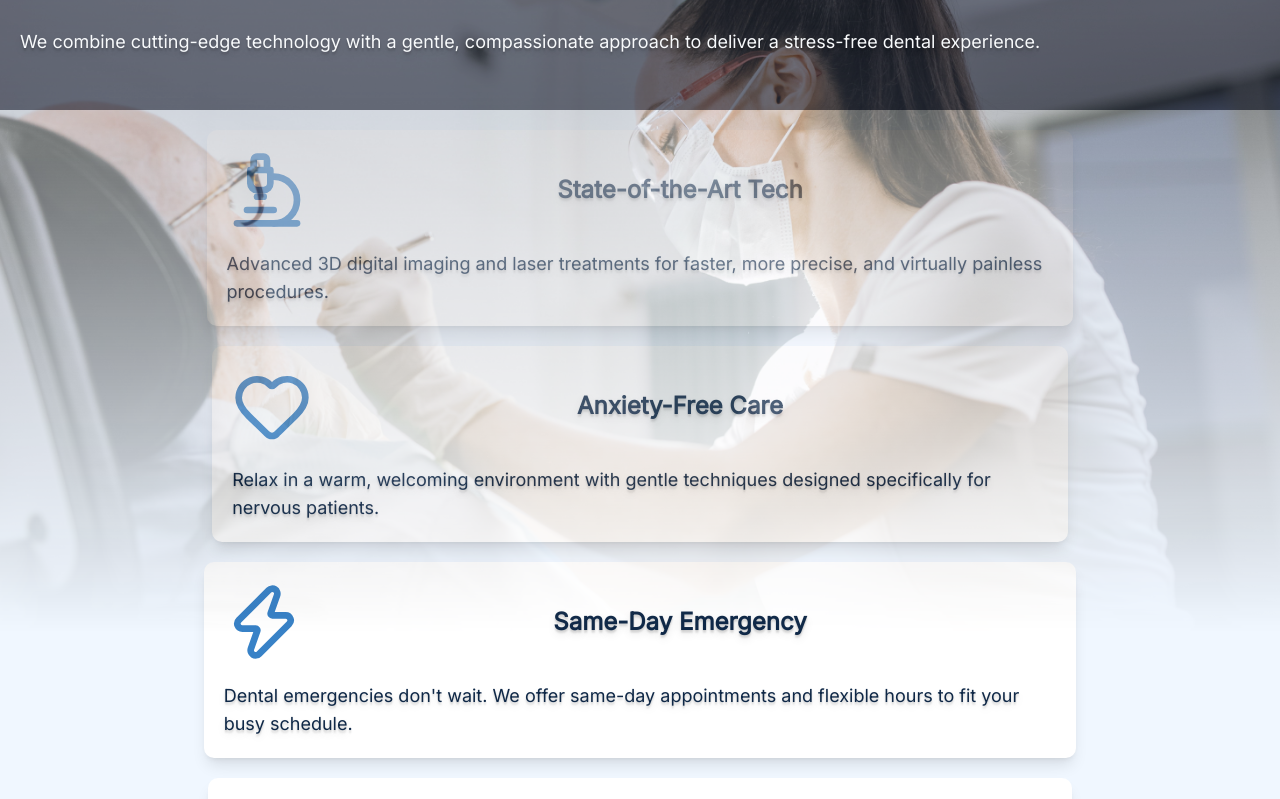
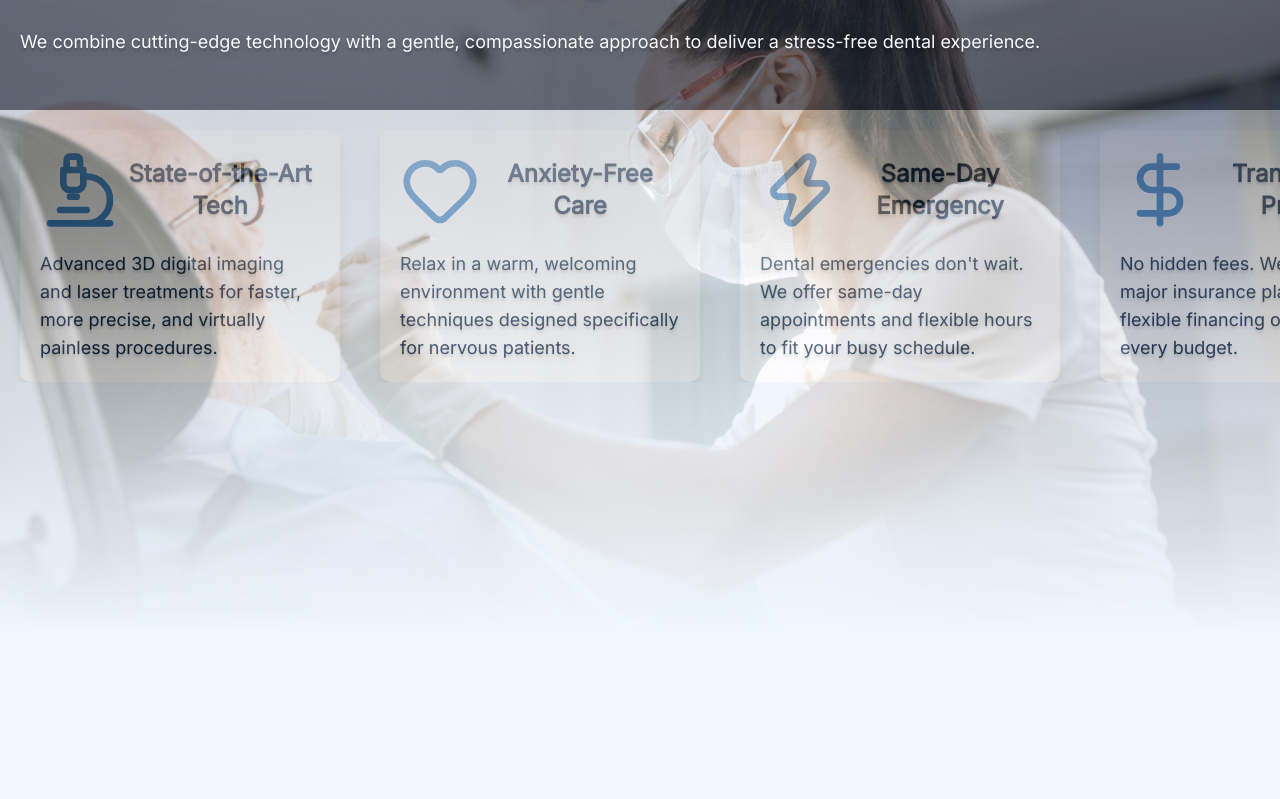
Before and after one commit to GilbertoBispo/dental-clinic-landing-page, a Next.js app: page / in a window 1280 px wide. Shown: the part 2360-3159 px from the top of the page. After the commit the page ends 2993 px from the top, so only its background shows below. Built offline with nearby package versions, Linux system fonts and the light colour scheme.

Commit message:
feat: cria a seção 'por que nos escolher'

```diff
--- a/app/components/sections/Reasons.tsx
+++ b/app/components/sections/Reasons.tsx
@@ -33,7 +33,7 @@ export default function Reasons() {
     ];
 
     return(
-        <section className="flex flex-col items-center gap-5 my-5">
+        <section className="flex items-center my-5 overflow-scroll w-full h-fit no-scrollbar">
             {
 
                 whyChooseUsFeatures.map((features, index) => {
@@ -42,14 +42,14 @@ export default function Reasons() {
                     const icon = features.iconName;
 
                     return (
-                        <motion.div className="flex flex-col items-center"
+                        <motion.div className="flex flex-col items-center mx-5"
                             key={index}
-                            initial={{opacity: 0, y: 100}}
-                            whileInView={{opacity: 1, y: 0}}
+                            initial={{opacity: 0}}
+                            whileInView={{opacity: 1}}
                             viewport={{once: true, margin: "-15px"}}
                             transition={{duration: 0.4, delay: 0.3}}>
 
-                            <Cards className="flex flex-col p-5 gap-5 text-shadow-lg">
+                            <Cards className="flex flex-col p-5 gap-5 text-shadow-lg w-80 h-80">
                                 <div className="flex justify-between items-center">
                                     <img className="w-20" src={`${icon}.svg`} alt="sparkles icon"/>
                                     <h3 className="flex-1 text-center flex flex-col justify-center text-2xl h-20"><strong>{title}</strong></h3>
--- a/app/components/sections/Services.tsx
+++ b/app/components/sections/Services.tsx
@@ -64,7 +64,7 @@ export default function Services() {
                         viewport={{once: true, margin: "-15px"}}
                         transition={{duration: 0.4, delay: 0.3}}>
 
-                        <Cards className="flex flex-col p-5 gap-5 text-shadow-lg">
+                        <Cards className="flex flex-col p-5 gap-5 text-shadow-lg w-[90%]">
                             <div className="flex justify-between items-center">
                                 <img className="w-20" src={`${icon}.svg`} alt="sparkles icon"/>
                                 <h3 className="flex-1 text-center flex flex-col justify-center text-2xl h-20"><strong>{title}</strong></h3>
--- a/app/components/ui/Cards.tsx
+++ b/app/components/ui/Cards.tsx
@@ -7,7 +7,7 @@ interface typeCardProps {
 
 export default function Cards({ children, className }: typeCardProps) {
     return (
-        <div className={`bg-white w-[90%] h-fit rounded-[10px] shadow-lg ${className}`}>
+        <div className={`bg-white  h-fit rounded-[10px] shadow-lg ${className}`}>
             { children }
         </div>
     );
--- a/app/globals.css
+++ b/app/globals.css
@@ -14,6 +14,16 @@
   --font-plus-jakarta-sans: var(--plus-jakarta-sans);
 }
 
+@layer utilities {
+  .no-scrollbar::-webkit-scrollbar {
+    display: none; /* Chrome, Safari e Opera */
+  }
+  .no-scrollbar {
+    -ms-overflow-style: none;  /* Internet Explorer e Edge */
+    scrollbar-width: none;  /* Firefox */
+  }
+}
+
 /*
 @media (prefers-color-scheme: dark) {
   :root {
```
